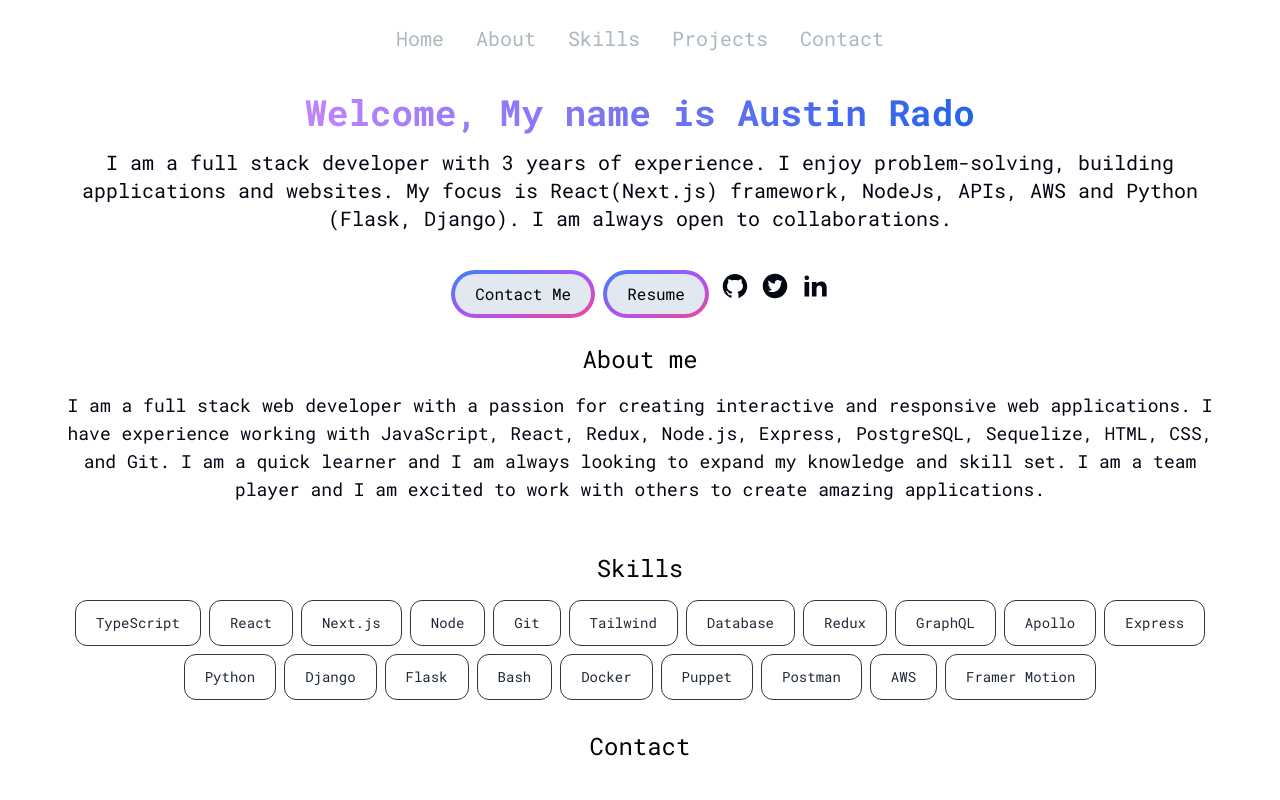
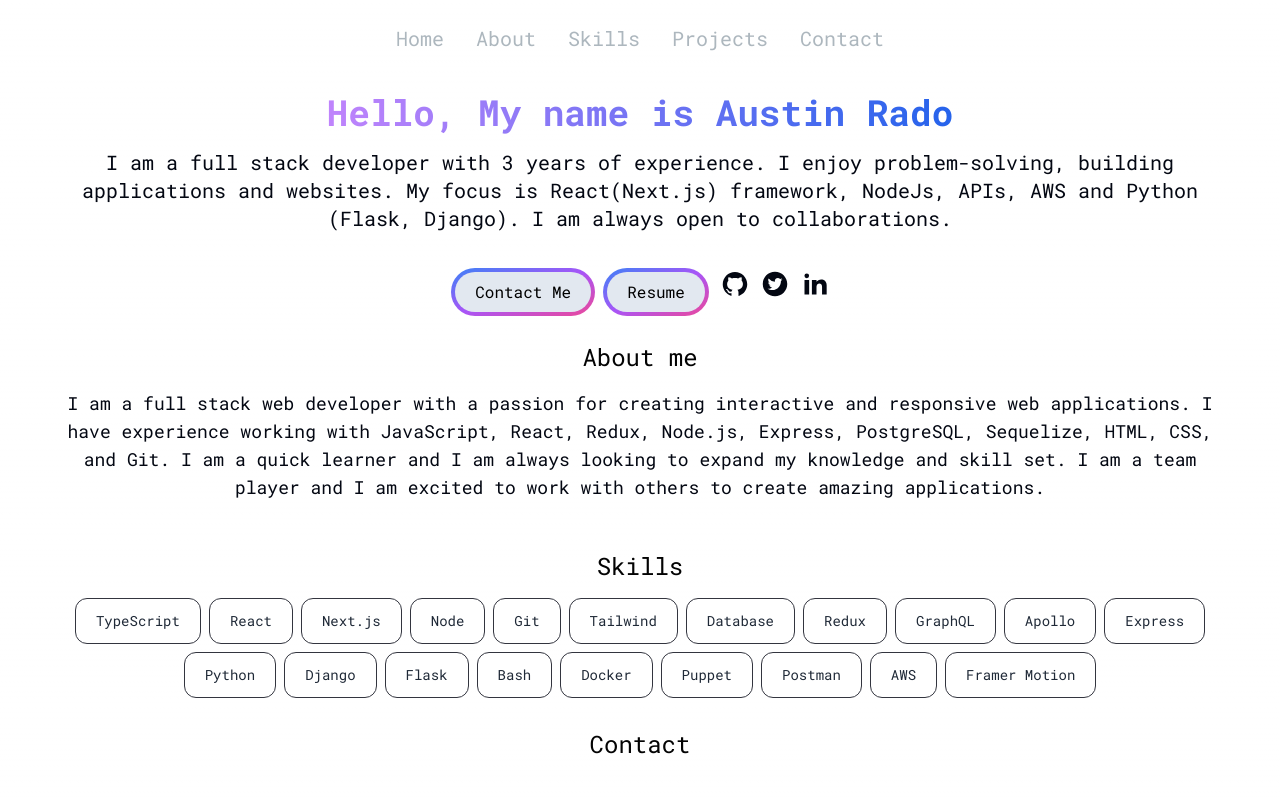
Before and after one commit to AustinRado/portfolio, a Next.js app: page / in a window 1280 px wide. Shown: the top 800 px of the page. Built offline with nearby package versions, Linux system fonts and the light colour scheme.

Commit message:
fixed the buttons

```diff
--- a/app/components/HeroSection.jsx
+++ b/app/components/HeroSection.jsx
@@ -11,7 +11,7 @@ const HeroSection = () => {
       <div className='flex justify-center mt-9 pt-[40px]'>
         <div className='col-span-7 place-self-center sm:text-left'>
             <h1 className="mb-4 text-2xl sm:text-5xl lg:text-4xl font-extrabold text-center">
-              <span className='text-transparent bg-clip-text bg-gradient-to-r from-purple-400 to-blue-600'>Welcome, My name is Austin Rado</span>
+              <span className='text-transparent bg-clip-text bg-gradient-to-r from-purple-400 to-blue-600'>Hello, My name is Austin Rado</span>
               <br/>
             </h1>
             <p className='text-base sm:text-lg mb-6 lg:text-xl text-center'>
@@ -26,7 +26,7 @@ const HeroSection = () => {
                     <span className='block bg-slate-200 hover:bg-slate-500 rounded-full px-5 py-2'>Resume</span>
                   </button>
                 </div>
-                <div className='flex items-center gap-3 mt-4'>
+                <div className='flex items-center gap-3 leading-3'>
                   {socialLinks.map((link, index)=><Link href={`${link.path}`} key={index}>{link.display}</Link>)}
                 </div>
             </div>
```
